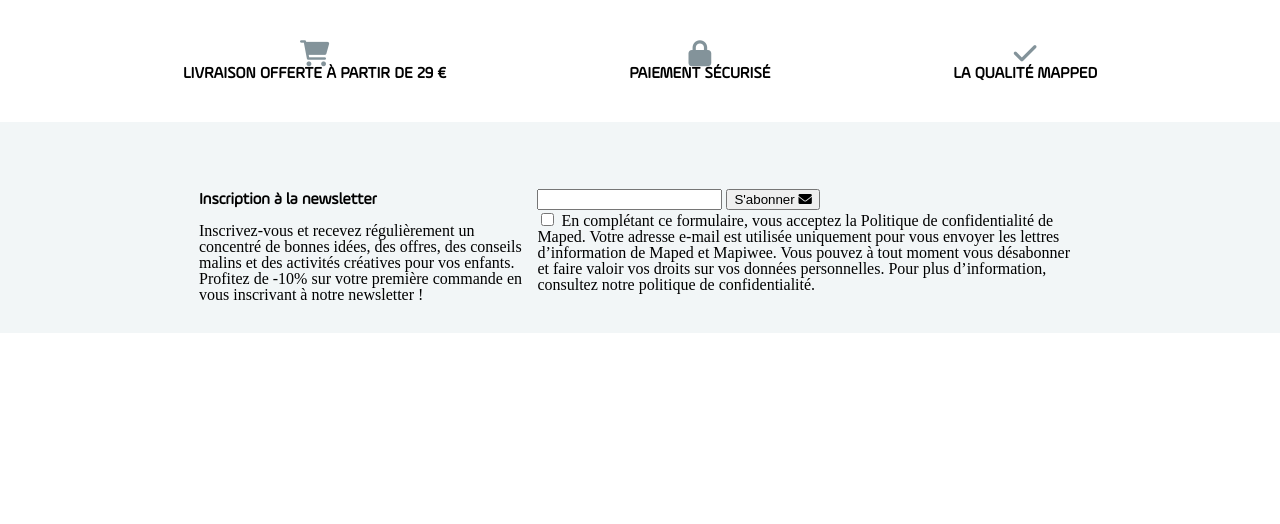
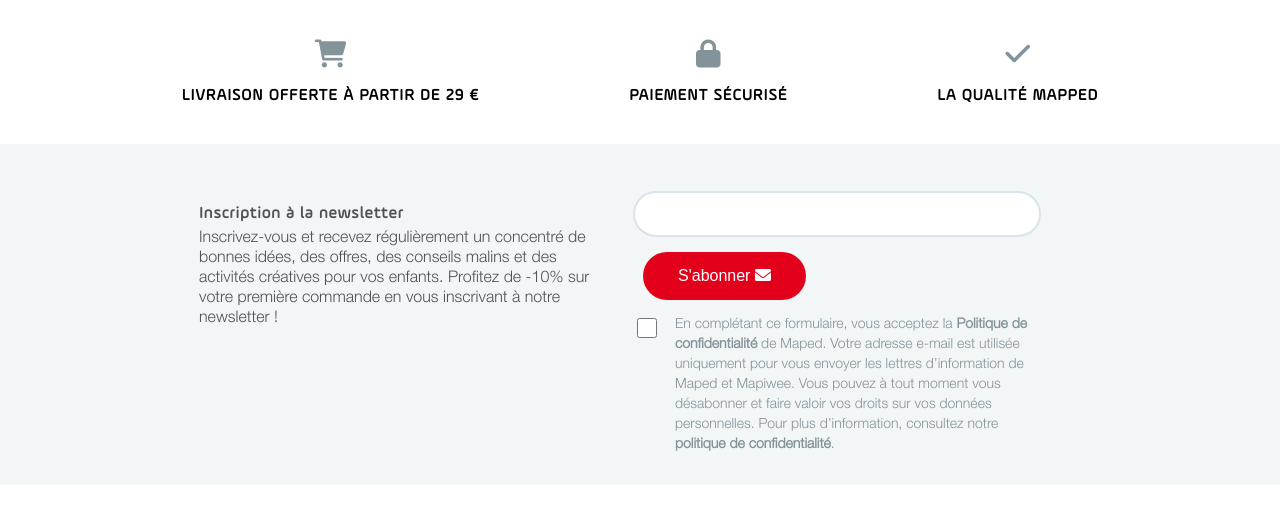
Before and after one commit to FlexCodeur/exercice-versioning, a plain HTML site: page index.html in a window 1280 px wide. Drawn offline with Linux system fonts and the light colour scheme.

Commit message:
Section réassurance et Newsletter v.Finale

```diff
--- a/assets/css/style.css
+++ b/assets/css/style.css
@@ -3,6 +3,12 @@
   font-family: "AmpleSoft";
   src: url("../fonts/AmpleSoftPro-Regular.ttf"),
     url("../fonts/AmpleSoftPro-Medium.ttf");
+}
+@font-face {
+  font-family: "HelveticaNueueLTCom";
+  src: url("../fonts/HelveticaNeueLTCom-Lighter.ttf"),
+    url("../fonts/HelveticaNeueLTCom-Light.ttf"),
+    url("../fonts/HelveticaNeueLTCom-Medium.ttf");
 }
 
 /******** RESET CSS ********/
@@ -111,6 +117,7 @@ section {
 body {
   box-sizing: border-box;
   line-height: 1;
+  font-family: "HelveticaNueueLTCom", sans-serif;
 }
 ol,
 ul {
@@ -142,7 +149,7 @@ img {
 /******** Colors Variables ********/
 :root {
   --green: #7ad03a;
-  --red: #a00;
+  --red: #e3001b;
   --orange: #ffba00;
   --blue: #2ea2cc;
   --primary: #a46497;
@@ -154,6 +161,7 @@ img {
   --content-bg: #fff;
   --subtext: #767676;
   --reassurance: #83939a;
+  --inputBorder: #d9e5e8;
   --newsletter: #f2f6f7;
 }
 
@@ -161,13 +169,14 @@ img {
 .title3 {
   font-family: "AmpleSoft";
   font-weight: 600;
+  letter-spacing: 1px;
 }
 
 /******** Section Réassurance ********/
 .reassurance {
   display: flex;
   align-items: center;
-  justify-content: space-evenly;
+  justify-content: center;
   font-size: 16px;
   text-transform: uppercase;
   padding: 40px 0;
@@ -177,15 +186,19 @@ img {
   flex-direction: column;
   align-items: center;
 }
+.reassuranceItems:not(:last-child) {
+  margin-right: 150px;
+}
 .reassuranceItems i {
-  font-size: 26px;
+  font-size: 28px;
   color: var(--reassurance);
+  padding-bottom: 20px;
 }
 h3.title3 {
-  font-family: "AmpleSoft";
+  font-family: "AmpleSoft", sans-serif;
   font-weight: 600;
   margin-top: 25px;
-  padding: 15px 0;
+  padding: 5px 0;
 }
 
 /******** Section Newsletter ********/
@@ -200,3 +213,58 @@ h3.title3 {
   width: 70%;
   margin: 0 auto;
 }
+.newsletterText {
+  color: var(--secondary-text);
+  font-weight: 400;
+  font-size: 16px;
+  line-height: 20px;
+  width: 100%;
+  padding-right: 40px;
+}
+
+/******** Newsletter Form ********/
+.newsletterFrom {
+  width: 100%;
+  padding-right: 40px;
+}
+.newsletterFrom input[type="email"] {
+  width: 400px;
+  height: 40px;
+  border-radius: 50px;
+  border: 2px solid var(--inputBorder);
+}
+.newsletterFrom input[type="email"],
+.btnSolid {
+  margin-bottom: 15px;
+}
+.btnSolid {
+  font-size: 16px;
+  background-color: var(--red);
+  color: var(--content-bg);
+  border: none;
+  padding: 15px 35px;
+  border-radius: 50px;
+  margin-left: 10px;
+}
+.rgpdBox {
+  color: var(--reassurance);
+}
+.rgpdBox ul {
+  display: flex;
+}
+.rgpdBox > ul > li:not(:first-child) {
+  margin-left: 15px;
+}
+.rgpdBox > ul > li > label {
+  font-size: 14px;
+  line-height: 20px;
+}
+.newsletterFrom input[type="checkbox"] {
+  width: 20px;
+  height: 20px;
+  border-radius: 15px;
+  border: 2px solid var(--inputBorder);
+}
+.newsletterLinks {
+  font-weight: 600;
+}
--- a/index.html
+++ b/index.html
@@ -34,12 +34,20 @@
                     <h3 class="title3">Inscription à la newsletter</h3>
                     <p>Inscrivez-vous et recevez régulièrement un concentré de bonnes idées, des offres, des conseils malins et des activités créatives pour vos enfants. Profitez de -10% sur votre première commande en vous inscrivant à notre newsletter !</p>
                 </div>
-                <form action="">
+                <form action="" class="newsletterFrom">
                     <input type="email">
                     <button class="btnSolid" type="submit">S'abonner <i class="fa-solid fa-envelope"></i></button>
                     <div class="rgpdBox">
-                        <input type="checkbox" id="rgpd" required>
-                        <label for="rgpd">En complétant ce formulaire, vous acceptez la Politique de confidentialité de Maped. Votre adresse e-mail est utilisée uniquement pour vous envoyer les lettres d’information de Maped et Mapiwee. Vous pouvez à tout moment vous désabonner et faire valoir vos droits sur vos données personnelles. Pour plus d’information, consultez notre politique de confidentialité.</label>
+                        <ul>
+                            <li>
+                                <input type="checkbox" id="rgpd" required>
+                            </li>
+                            <li>
+                                <label for="rgpd">En complétant ce formulaire, vous acceptez la <a class="newsletterLinks" href="#">Politique de confidentialité</a> de Maped. Votre adresse e-mail est utilisée uniquement pour vous envoyer les lettres d’information de Maped et Mapiwee. Vous pouvez à tout moment vous désabonner et faire valoir vos droits sur vos données personnelles. Pour plus d’information, consultez notre <a class="newsletterLinks" href="">politique de confidentialité</a>.</label>
+                            </li>
+                        </ul>
+
+
                     </div>
                 </form>
             </div>
@@ -49,6 +57,6 @@
     <footer>
 
     </footer>
-    <script src="assets/js/"></script>
+    <script src="assets/js/script.js"></script>
 </body>
 </html>
```
Also changed, not shown: assets/fonts/HelveticaNeueLTCom-Light.ttf (added), assets/fonts/HelveticaNeueLTCom-Lighter.ttf (added), assets/fonts/HelveticaNeueLTCom-Medium.ttf (added).
